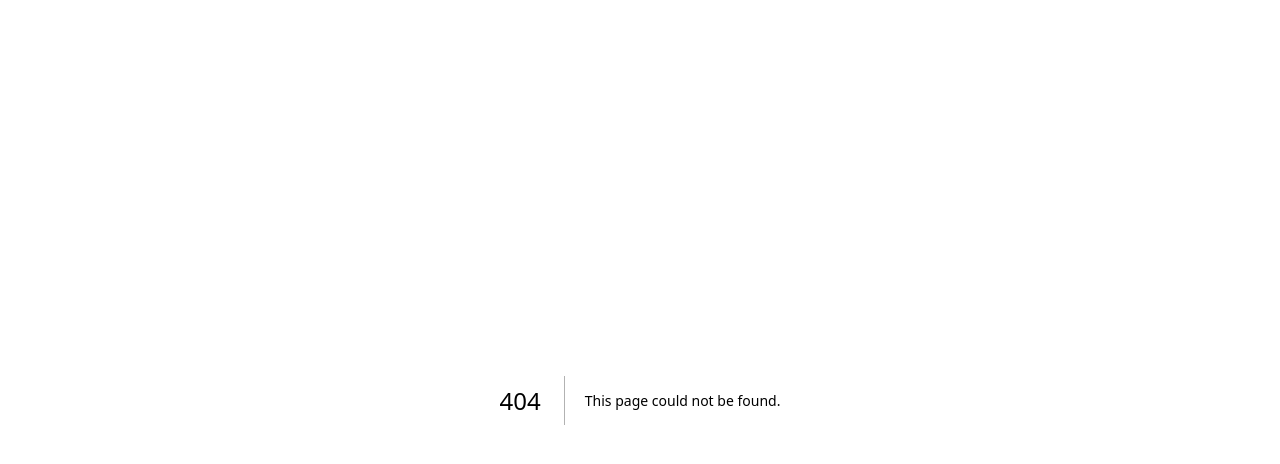
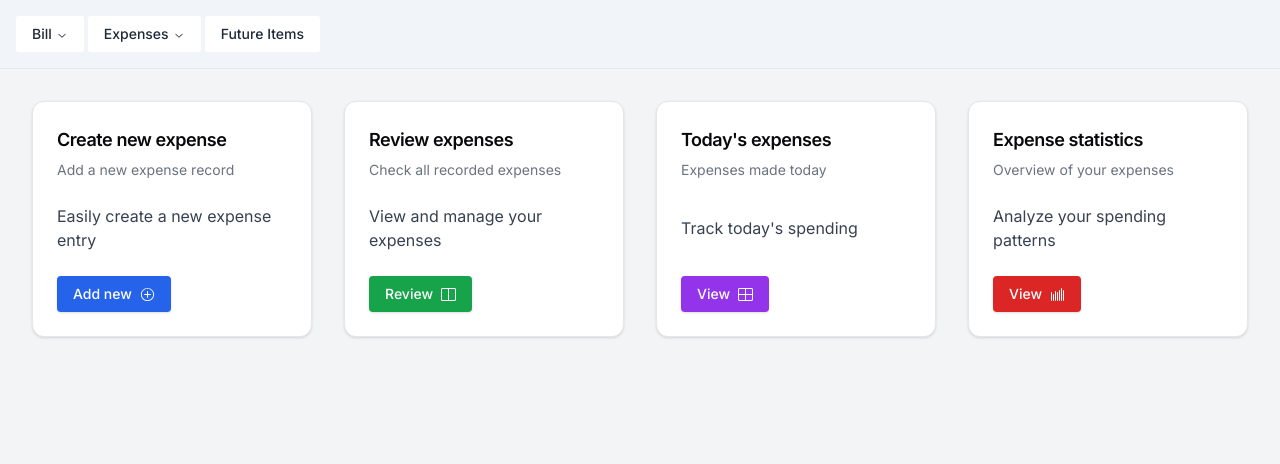
Before and after one commit to bagaichadharanadm/bagaicha-dharan, a Next.js app: page /dashboard/expense-tracking in a window 1280 px wide. Before the commit this address had no page. Shown: the top 464 px of the page. Built offline with nearby package versions, Linux system fonts and the light colour scheme.

Commit message:
add expense-tracking landing page

```diff
--- /dev/null
+++ b/app/(protected)/dashboard/expense-tracking/page.tsx
@@ -0,0 +1,91 @@
+import { Button } from '@/components/ui/button';
+import { Card, CardContent, CardDescription, CardFooter, CardHeader, CardTitle } from '@/components/ui/card';
+import { BarChartIcon, PlusCircledIcon, ViewGridIcon, ViewVerticalIcon } from '@radix-ui/react-icons';
+import Link from 'next/link';
+
+export default function ExpenseTrackingPage() {
+  return (
+    <div className="grid container sm:grid-cols-1 md:grid-cols-2 lg:grid-cols-4 gap-8 w-full justify-center  p-4">
+      <Card className="hover:shadow-lg transition-shadow duration-300 flex flex-col justify-between items-start">
+        <CardHeader>
+          <CardTitle className="text-lg font-semibold">Create new expense</CardTitle>
+          <CardDescription className="text-sm text-gray-500">Add a new expense record</CardDescription>
+        </CardHeader>
+        <CardContent>
+          <p className="text-gray-700">Easily create a new expense entry</p>
+        </CardContent>
+        <CardFooter>
+          <Link href={`/dashboard/expense-tracking/create`} className="w-full">
+            <Button
+              type="button"
+              className="w-full flex gap-2 justify-center items-center bg-blue-600 hover:bg-blue-700 text-white py-2 rounded"
+            >
+              <span>Add new</span>
+              <PlusCircledIcon />
+            </Button>
+          </Link>
+        </CardFooter>
+      </Card>
+      <Card className="hover:shadow-lg transition-shadow duration-300 flex flex-col justify-between items-start">
+        <CardHeader>
+          <CardTitle className="text-lg font-semibold">Review expenses</CardTitle>
+          <CardDescription className="text-sm text-gray-500">Check all recorded expenses</CardDescription>
+        </CardHeader>
+        <CardContent>
+          <p className="text-gray-700">View and manage your expenses</p>
+        </CardContent>
+        <CardFooter>
+          <Link href={`/dashboard/expense-tracking/edit`} className="w-full">
+            <Button
+              type="button"
+              className="w-full flex gap-2 justify-center items-center bg-green-600 hover:bg-green-700 text-white py-2 rounded"
+            >
+              <span>Review</span>
+              <ViewVerticalIcon />
+            </Button>
+          </Link>
+        </CardFooter>
+      </Card>
+      <Card className="hover:shadow-lg transition-shadow duration-300 flex flex-col justify-between items-start">
+        <CardHeader>
+          <CardTitle className="text-lg font-semibold">Today's expenses</CardTitle>
+          <CardDescription className="text-sm text-gray-500">Expenses made today</CardDescription>
+        </CardHeader>
+        <CardContent>
+          <p className="text-gray-700">Track today's spending</p>
+        </CardContent>
+        <CardFooter>
+          <Link href={`/dashboard/expense-tracking/view`} className="w-full">
+            <Button
+              type="button"
+              className="w-full flex gap-2 justify-center items-center bg-purple-600 hover:bg-purple-700 text-white py-2 rounded"
+            >
+              <span>View</span>
+              <ViewGridIcon />
+            </Button>
+          </Link>
+        </CardFooter>
+      </Card>
+      <Card className="hover:shadow-lg transition-shadow duration-300  flex flex-col justify-between items-start">
+        <CardHeader>
+          <CardTitle className="text-lg font-semibold">Expense statistics</CardTitle>
+          <CardDescription className="text-sm text-gray-500">Overview of your expenses</CardDescription>
+        </CardHeader>
+        <CardContent>
+          <p className="text-gray-700">Analyze your spending patterns</p>
+        </CardContent>
+        <CardFooter>
+          <Link href={`/dashboard/expense-tracking/statistics`} className="w-full">
+            <Button
+              type="button"
+              className="w-full flex gap-2 justify-center items-center bg-red-600 hover:bg-red-700 text-white py-2 rounded"
+            >
+              <span>View</span>
+              <BarChartIcon />
+            </Button>
+          </Link>
+        </CardFooter>
+      </Card>
+    </div>
+  );
+}
```
